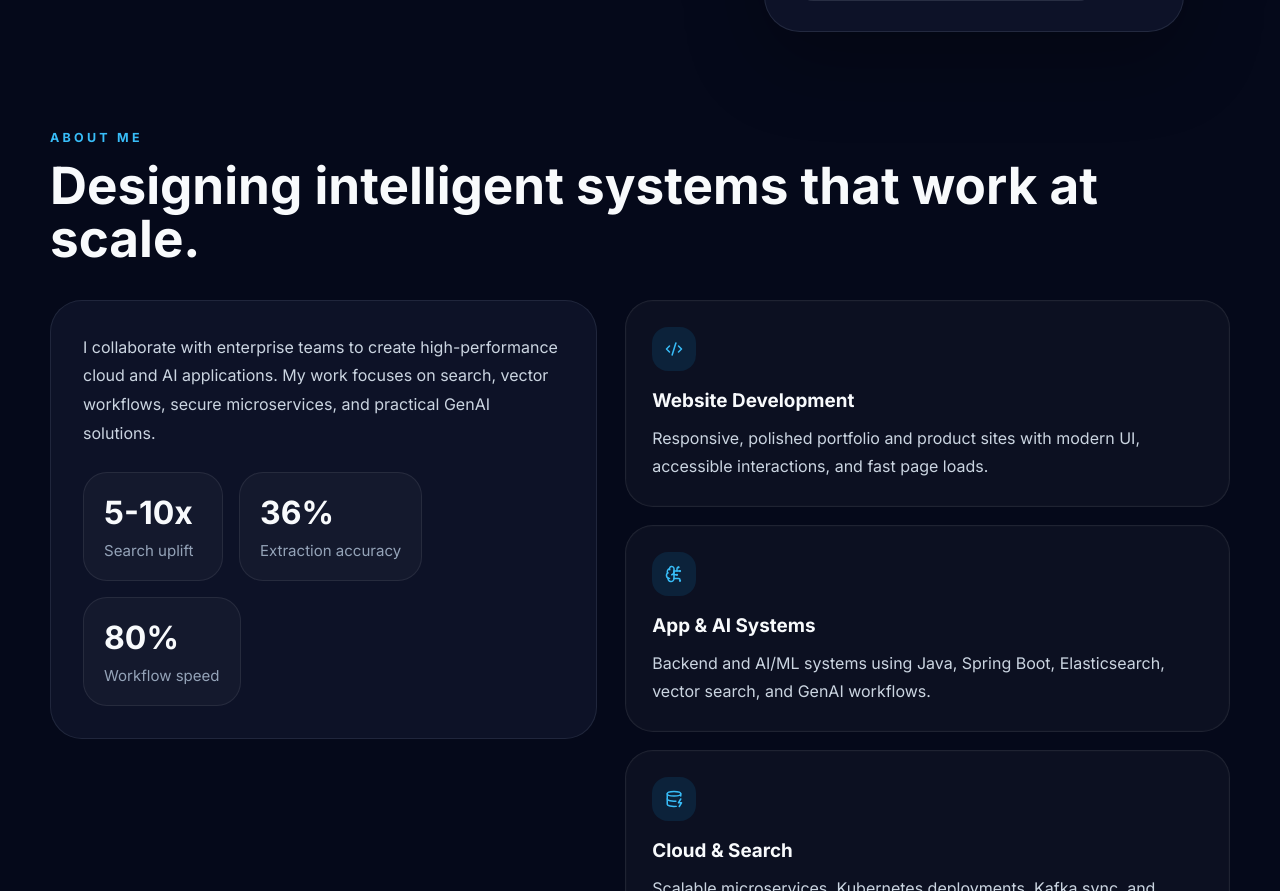
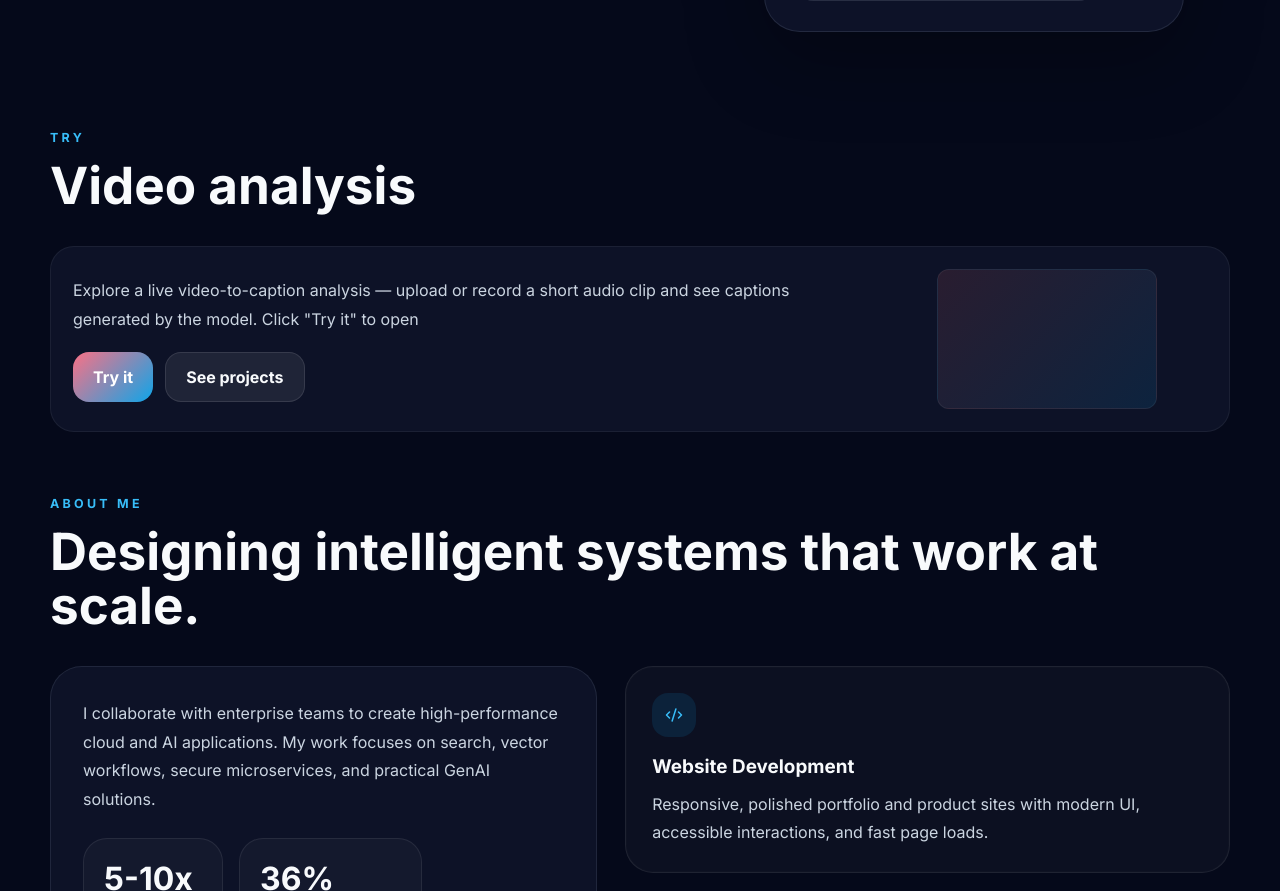
Before and after one commit to adithyabaacha/portfolio, a React (Vite) app: page / in a window 1280 px wide. Shown: the part 654-1545 px from the top of the page. Built offline with nearby package versions, Linux system fonts and the light colour scheme.

Commit message:
added video analysis

```diff
--- a/src/App.css
+++ b/src/App.css
@@ -24,7 +24,7 @@ a { color: inherit; }
 .topbar { display: flex; justify-content: space-between; align-items: center; gap: 16px; padding: 12px 20px; margin-bottom: 42px; background: rgba(8, 12, 26, 0.88); border: 1px solid rgba(148, 163, 184, 0.15); border-radius: 30px; position: sticky; top: 12px; z-index: 20; backdrop-filter: blur(14px); }
 .brand { display: inline-flex; align-items: center; gap: 12px; text-decoration: none; font-family: 'Orbitron', sans-serif; font-size: 1rem; font-weight: 800; letter-spacing: 0.08em; color: #f8fafc; }
 .brand span { width: 38px; height: 38px; display: grid; place-items: center; border-radius: 14px; background: linear-gradient(135deg, #fb7185, #0ea5e9); color: #fff; font-size: 0.82rem; }
-.topnav { display: flex; gap: 18px; }
+.topnav { display: flex; gap: 28px; }
 .topnav a { color: #cbd5e1; text-decoration: none; font-size: 0.95rem; transition: color 0.2s ease; }
 .topnav a:hover { color: #f8fafc; }
 
@@ -83,6 +83,18 @@ a { color: inherit; }
 .project-links a { background: rgba(255,255,255,0.06); color: #cbd5e1; padding: 10px 16px; border-radius: 14px; text-decoration: none; font-weight: 700; transition: background 0.2s ease; }
 .project-links a:hover { background: rgba(255,255,255,0.12); }
 
+/* Audio demo card */
+.audio-demo { margin-bottom: 64px; }
+.audio-card { display: grid; grid-template-columns: 1fr 320px; gap: 22px; align-items: center; background: rgba(15, 20, 42, 0.9); border: 1px solid rgba(255,255,255,0.06); border-radius: 24px; padding: 22px; }
+.audio-copy p { margin: 0 0 18px; color: #cbd5e1; line-height: 1.8; }
+.audio-actions { display: flex; gap: 12px; }
+.audio-visual { display:flex; justify-content:center; }
+.audio-art { width: 220px; height: 140px; border-radius: 12px; background: linear-gradient(135deg, rgba(248,113,113,0.12), rgba(14,165,233,0.12)); border: 1px solid rgba(255,255,255,0.06); }
+
+@media (max-width: 1024px) {
+  .audio-card { grid-template-columns: 1fr; }
+}
+
 .caption-demo { margin-bottom: 92px; }
 .caption-demo-grid { display: grid; grid-template-columns: 1fr 1fr; gap: 26px; }
 .caption-demo-card, .caption-result { background: rgba(15, 20, 42, 0.92); border: 1px solid rgba(255,255,255,0.08); border-radius: 32px; padding: 28px; }
--- a/src/App.jsx
+++ b/src/App.jsx
@@ -95,6 +95,25 @@ function App() {
           </aside>
         </section>
 
+        <section className="audio-demo" id="audio-demo">
+          <div className="section-header">
+            <p>Try</p>
+            <h2>Video analysis</h2>
+          </div>
+          <div className="audio-card">
+            <div className="audio-copy">
+              <p>Explore a live video-to-caption analysis — upload or record a short audio clip and see captions generated by the model. Click "Try it" to open</p>
+              <div className="audio-actions">
+                <a className="primary" href="https://speech-evaluator-pages.pages.dev/" target="_blank" rel="noreferrer">Try it</a>
+                <a className="secondary" href="#projects">See projects</a>
+              </div>
+            </div>
+            <div className="audio-visual">
+              <div className="audio-art" aria-hidden></div>
+            </div>
+          </div>
+        </section>
+
         <section className="about" id="about">
           <div className="section-header">
             <p>About me</p>
```
